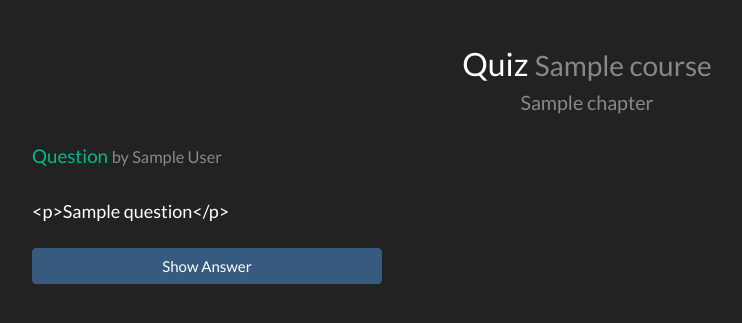
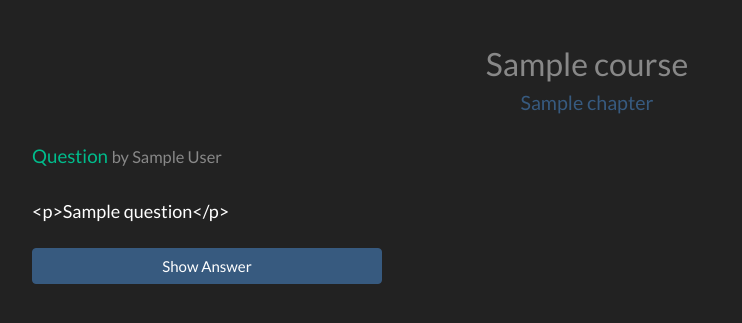
Before and after one commit to vabene1111/LearningCards, a Django app: page /quiz/1 in a window 1280 px wide. Shown: the part 71-394 px from the top of the page, without its empty margins (53-795 px from the left). Run offline with Django 3.2, Linux system fonts and the light colour scheme; tables that the repository leaves empty hold one stand-in row (values such as "Sample post"); some libraries are stand-ins or nearby versions.

Commit message:
some more design cleanup

```diff
--- a/Cards/templates/include/question.html
+++ b/Cards/templates/include/question.html
@@ -31,8 +31,6 @@
     <div class="row">
         <div class="col col-md-12">
             <div class="card card-body">
-
-
                 <div class="row">
                     <div class="col-md-6 col-sm-6 col-6">
                         <h5 class="card-title text-success" id="h_answer">{% trans 'Answer' %}</h5>
--- a/Cards/templates/quiz.html
+++ b/Cards/templates/quiz.html
@@ -7,9 +7,10 @@
 
 {% block content %}
     <div style="text-align: center">
-        <h3>{% trans 'Quiz' %} <small class="text-muted">{{ course }}</small></h3>
+
+        <h3 class="text-muted">{{ course }}</h3>
         {% if question.chapter %}
-            <h4><small class="text-muted">{{ question.chapter.name }}</small></h4>
+            <h4><small class="text-primary">{{ question.chapter.name }}</small></h4>
         {% endif %}
     </div>
     <br/>
--- a/Cards/views/views.py
+++ b/Cards/views/views.py
@@ -177,7 +177,7 @@ def test(request, pk):
 
 @login_required
 def test_overview(request):
-    table = TestTable(Test.objects.filter(user=request.user).order_by('created_at').all())
+    table = TestTable(Test.objects.filter(user=request.user).order_by('-created_at').all())
     RequestConfig(request, paginate={'per_page': 25}).configure(table)
 
     course_form = SelectCourseForm()
```
Also changed, not shown: Cards/templates/test.html (+9 -1 lines).
